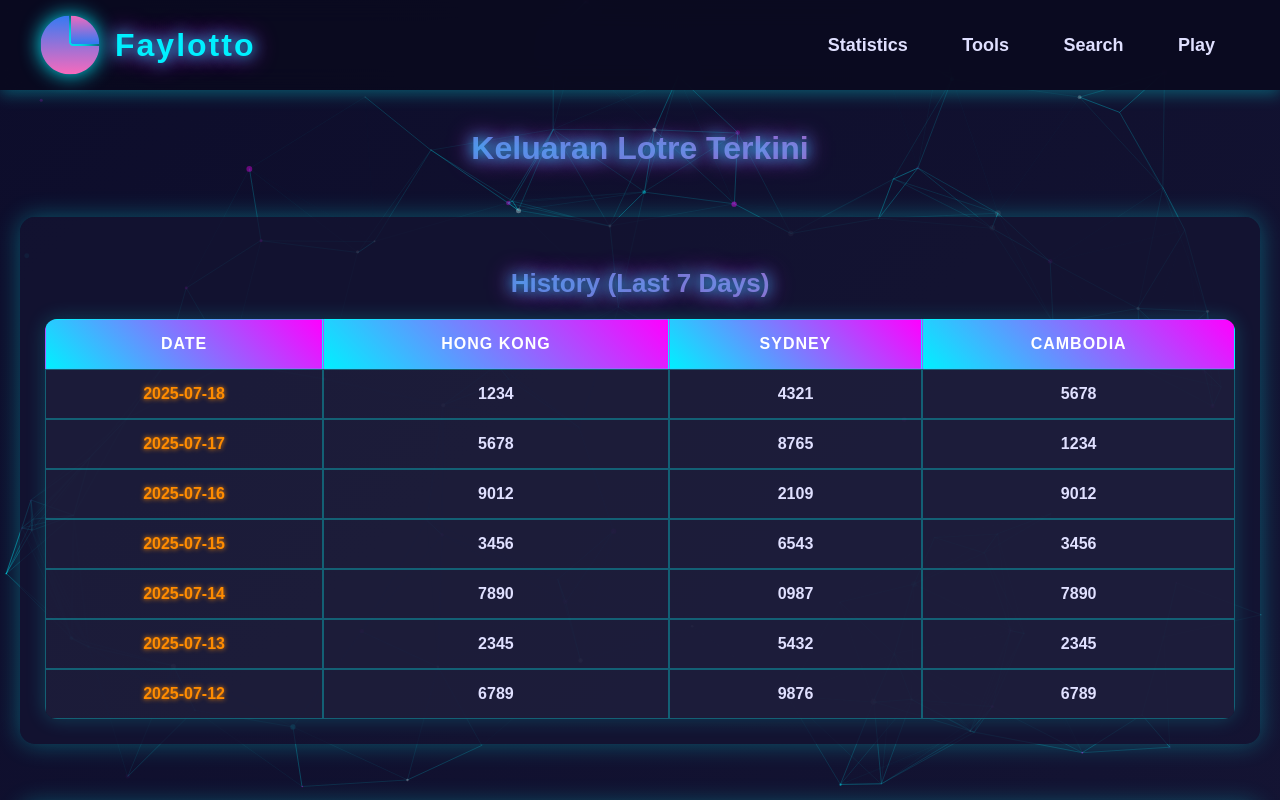
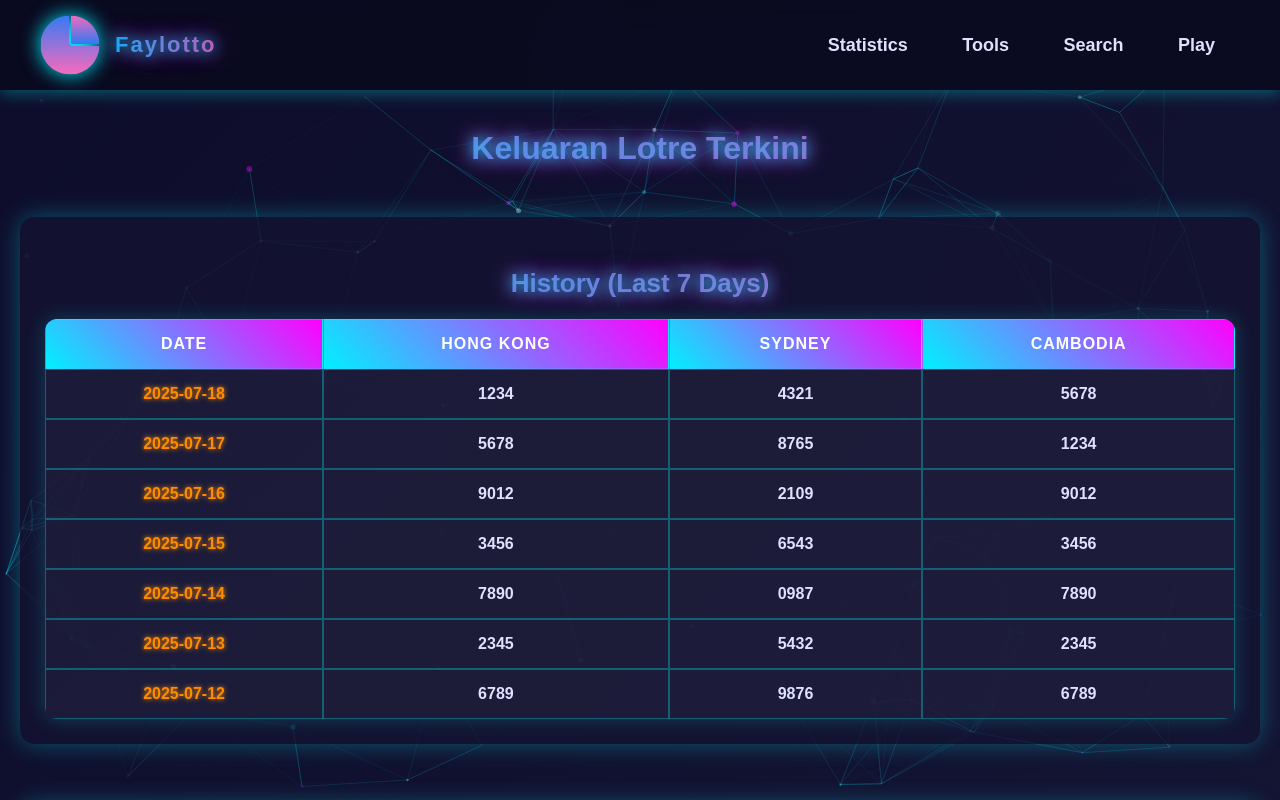
Before and after one commit to 0x343/analityc, a plain HTML site: page results.html in a window 1280 px wide. Shown: the top 800 px of the page. Drawn offline with nearby package versions, Linux system fonts and the light colour scheme.

Commit message:
Update results.html

```diff
--- a/results.html
+++ b/results.html
@@ -235,7 +235,14 @@
     <div class="navbar">
         <div class="navbar-logo">
             <img src="img/logo.svg">
-            <span>Faylotto</span>
+            <span style="
+    font-size: 22px;
+    font-weight: bold;
+    background: linear-gradient(90deg, #03a9f4, #f441a5);
+    -webkit-background-clip: text;
+    -webkit-text-fill-color: transparent;
+    display: inline-block;
+">Faylotto</span>
         </div>
         <div class="navbar-links">
             <a href="statistics"><strong>Statistics</strong></a>
```
